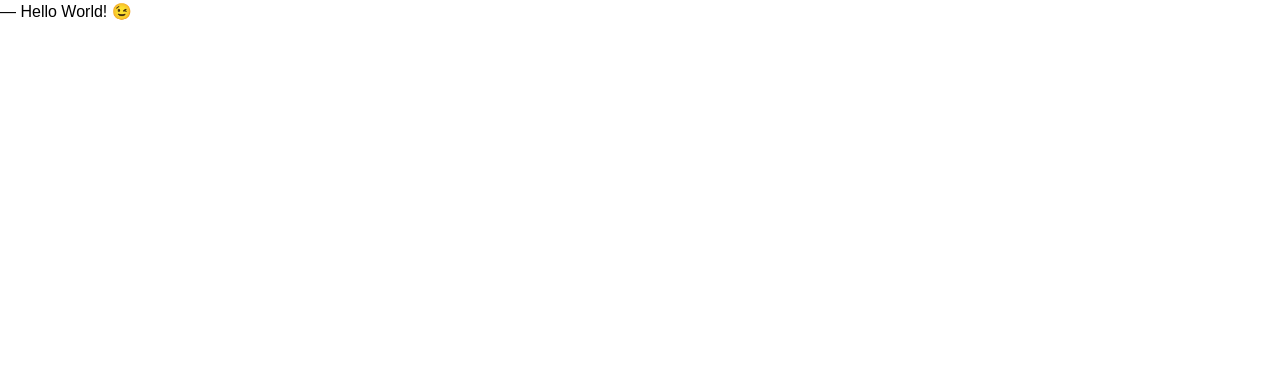
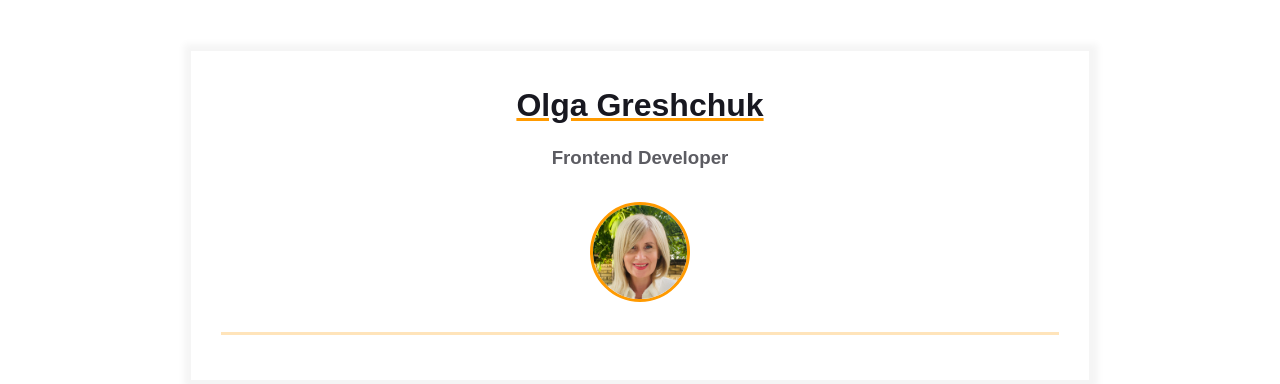
Before and after one commit to OlgaGreshchuk/homepage, a plain HTML site: page index.html in a window 1280 px wide. Drawn offline with Linux system fonts and the light colour scheme.

Commit message:
ava, name, job

```diff
--- a/index.html
+++ b/index.html
@@ -7,6 +7,25 @@
     <meta name="viewport" content="width=device-width, initial-scale=1" />
   </head>
   <body>
-    ― Hello World! &#x1F609;
+    <main>
+        <div class="resume">
+          <div class="container">
+            <div class="resume__block">
+              <h1 class="contact-info__header">Olga Greshchuk</h1>
+              <h3 class="contact-info__sub-header">Frontend Developer</h3>
+
+              <div class="contact_info_container fh">
+                <div class="contact-info__block"></div>
+
+                <div class="contact-info__block contact-info__block--center">
+                  <img class="contact-info__avatar" src="assets/avatar.png" alt="Avatar">
+                </div>
+
+                <div class="contact-info__block"></div>
+              </div>
+            </div>
+          </div>
+        </div>
+      </main>
   </body>
 </html>
```
Also changed, not shown: assets/avatar.png (added).
